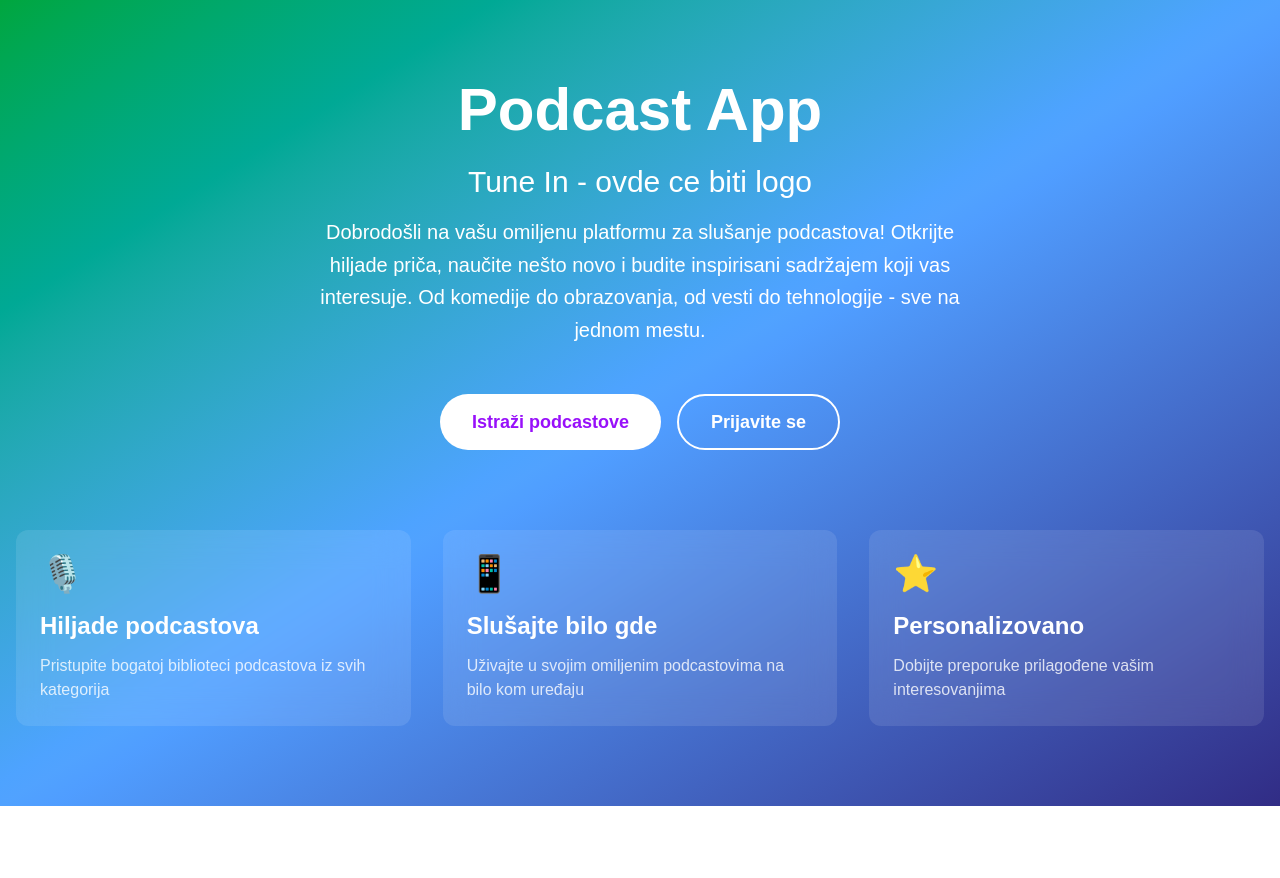
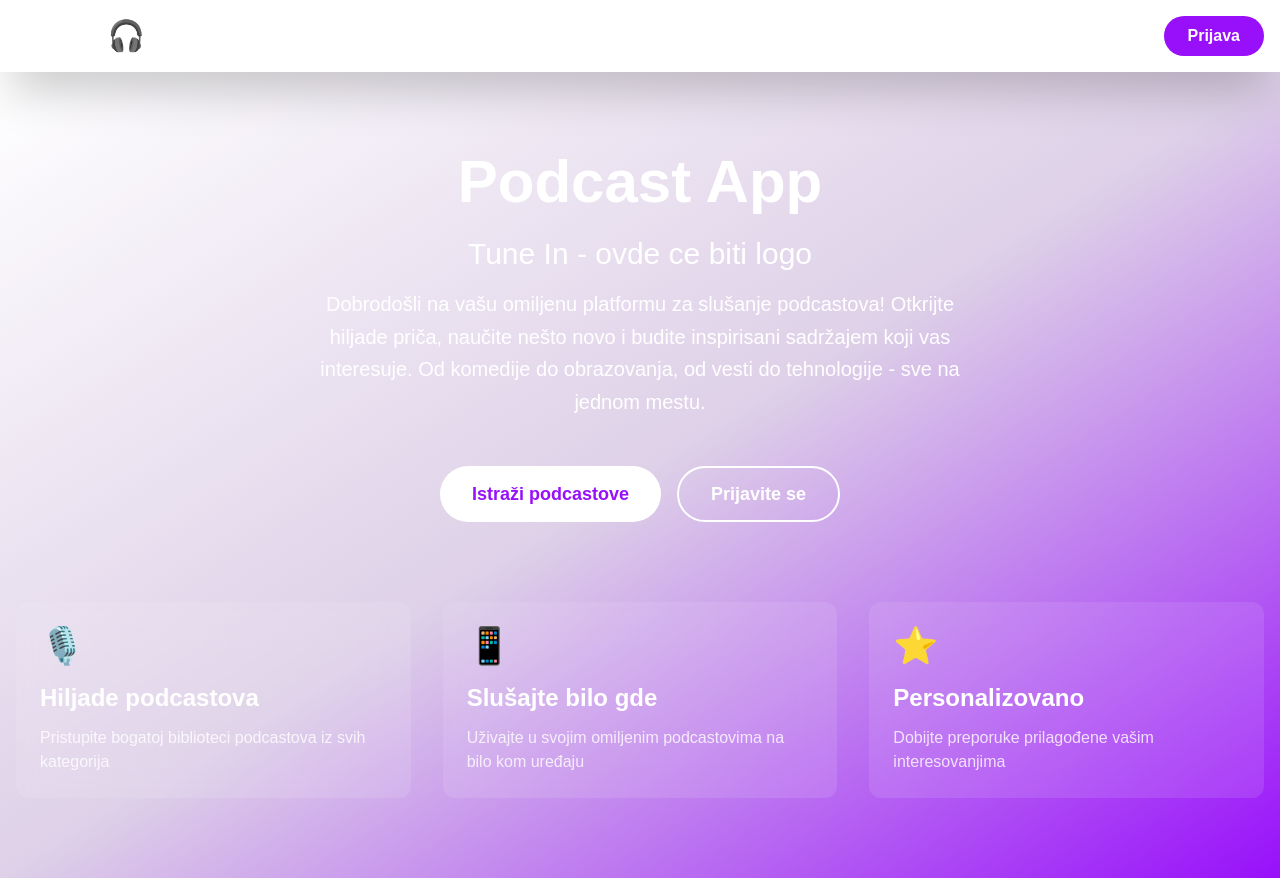
Before and after one commit to elab-development/internet-tehnologije-2025-podcastaplikacija_2022_0260, a Next.js app: page / in a window 1280 px wide. Before the commit the page ends 806 px from the top, so only its background shows below. Built offline with nearby package versions, Linux system fonts and the light colour scheme.

Commit message:
Napravljen navbar, ustanovljen vizuelni identitet i boje koje ce se koristiti. Promenila sam sve boje u nijanse crne i ljubicaste koje cemo koristiti tokom celog projekta

```diff
--- a/app/layout.tsx
+++ b/app/layout.tsx
@@ -1,6 +1,7 @@
 import type { Metadata } from "next";
 import { Montserrat } from "next/font/google";
 import "./globals.css";
+import Navbar from "@/components/Navbar";
 
 const montserratBlack = Montserrat({
   weight: "900",
@@ -29,6 +30,7 @@ export default function RootLayout({
       <body
         className={`${montserratBlack.variable} ${montserratNormal.variable} antialiased`}
       >
+        <Navbar />
         {children}
       </body>
     </html>
--- a/app/page.tsx
+++ b/app/page.tsx
@@ -1,6 +1,7 @@
 export default function Home() {
   return (
-    <main className="min-h-screen bg-gradient-to-br from-green-600 via-blue-400 to-indigo-900">
+    //bg-gradient-to-br from-purple-600 via-blue-400 to-indigo-900
+    <main className="min-h-screen bg-gradient-to-br from-black-900 via-purple-900/20 to-purple-600">
       <div className="container mx-auto px-4 py-20">
 
         {/* Hero sekcija */}
--- /dev/null
+++ b/components/Navbar.tsx
@@ -0,0 +1,105 @@
+'use client'
+
+import Link from 'next/link'
+import { useState } from 'react'
+
+export default function Navbar() {
+  const [isOpen, setIsOpen] = useState(false)
+
+  return (
+    <nav className="bg-gradient-to-r from-primary-600 via-primary-500 to-accent-500 text-white shadow-2xl sticky top-0 z-50 backdrop-blur-sm bg-opacity-95">
+      <div className="container mx-auto px-4">
+        <div className="flex justify-between items-center py-4">
+
+          {/* Logo sa efektom */}
+          <Link
+            href="/"
+            className="text-2xl font-heading font-black hover:scale-110 transition-transform duration-300 flex items-center gap-2"
+          >
+            {/* bg-purple-600 text-primary-600 px-3 py-1 rounded-lg shadow-lg ovo je bilo u span className, mada realno nema smisla da bude takvog izgleda, ovako je bolje, staviti logo umesto teksta kad ga napravimo */}
+            <span className="">
+              Tune In
+            </span>
+            <span className="text-3xl">🎧</span>
+          </Link>
+
+          {/* Desktop navigacija */}
+          <div className="hidden md:flex items-center space-x-2">
+            <Link
+              href="/"
+              className="px-4 py-2 rounded-lg hover:bg-white/20 backdrop-blur-sm transition-all duration-300 font-body"
+            >
+              Početna
+            </Link>
+            <Link
+              href="/podcasts"
+              className="px-4 py-2 rounded-lg hover:bg-white/20 backdrop-blur-sm transition-all duration-300 font-body"
+            >
+              Podcastovi
+            </Link>
+            <Link
+              href="/about"
+              className="px-4 py-2 rounded-lg hover:bg-white/20 backdrop-blur-sm transition-all duration-300 font-body"
+            >
+              O nama
+            </Link>
+            <Link
+              href="/login"
+              className="ml-2 bg-purple-600 text-primary-600 px-6 py-2 rounded-full font-heading font-semibold hover:shadow-xl hover:scale-105 transition-all duration-300"
+            >
+              Prijava
+            </Link>
+          </div>
+
+          {/*hamburger meni */}
+          <button
+            onClick={() => setIsOpen(!isOpen)}
+            className="md:hidden focus:outline-none hover:bg-white/20 p-2 rounded-lg transition"
+          >
+            <svg className="w-6 h-6" fill="none" stroke="currentColor" viewBox="0 0 24 24">
+              {isOpen ? (
+                <path strokeLinecap="round" strokeLinejoin="round" strokeWidth={2} d="M6 18L18 6M6 6l12 12" />
+              ) : (
+                <path strokeLinecap="round" strokeLinejoin="round" strokeWidth={2} d="M4 6h16M4 12h16M4 18h16" />
+              )}
+            </svg>
+          </button>
+        </div>
+
+        {/* burger meni animacija*/}
+        {isOpen && (
+          <div className="md:hidden pb-4 space-y-2 animate-fade-in">
+            <Link
+              href="/"
+              className="block py-3 px-4 rounded-lg hover:bg-white/20 backdrop-blur-sm transition font-body"
+              onClick={() => setIsOpen(false)}
+            >
+              🏠 Početna
+            </Link>
+            <Link
+              href="/podcasts"
+              className="block py-3 px-4 rounded-lg hover:bg-white/20 backdrop-blur-sm transition font-body"
+              onClick={() => setIsOpen(false)}
+            >
+              🎙️ Podcastovi
+            </Link>
+            <Link
+              href="/about"
+              className="block py-3 px-4 rounded-lg hover:bg-white/20 backdrop-blur-sm transition font-body"
+              onClick={() => setIsOpen(false)}
+            >
+              ℹ️ O nama
+            </Link>
+            <Link
+              href="/login"
+              className="block py-3 bg-white text-primary-600 rounded-lg text-center font-heading font-semibold hover:shadow-xl transition"
+              onClick={() => setIsOpen(false)}
+            >
+              🔐 Prijava
+            </Link>
+          </div>
+        )}
+      </div>
+    </nav>
+  )
+}
```
